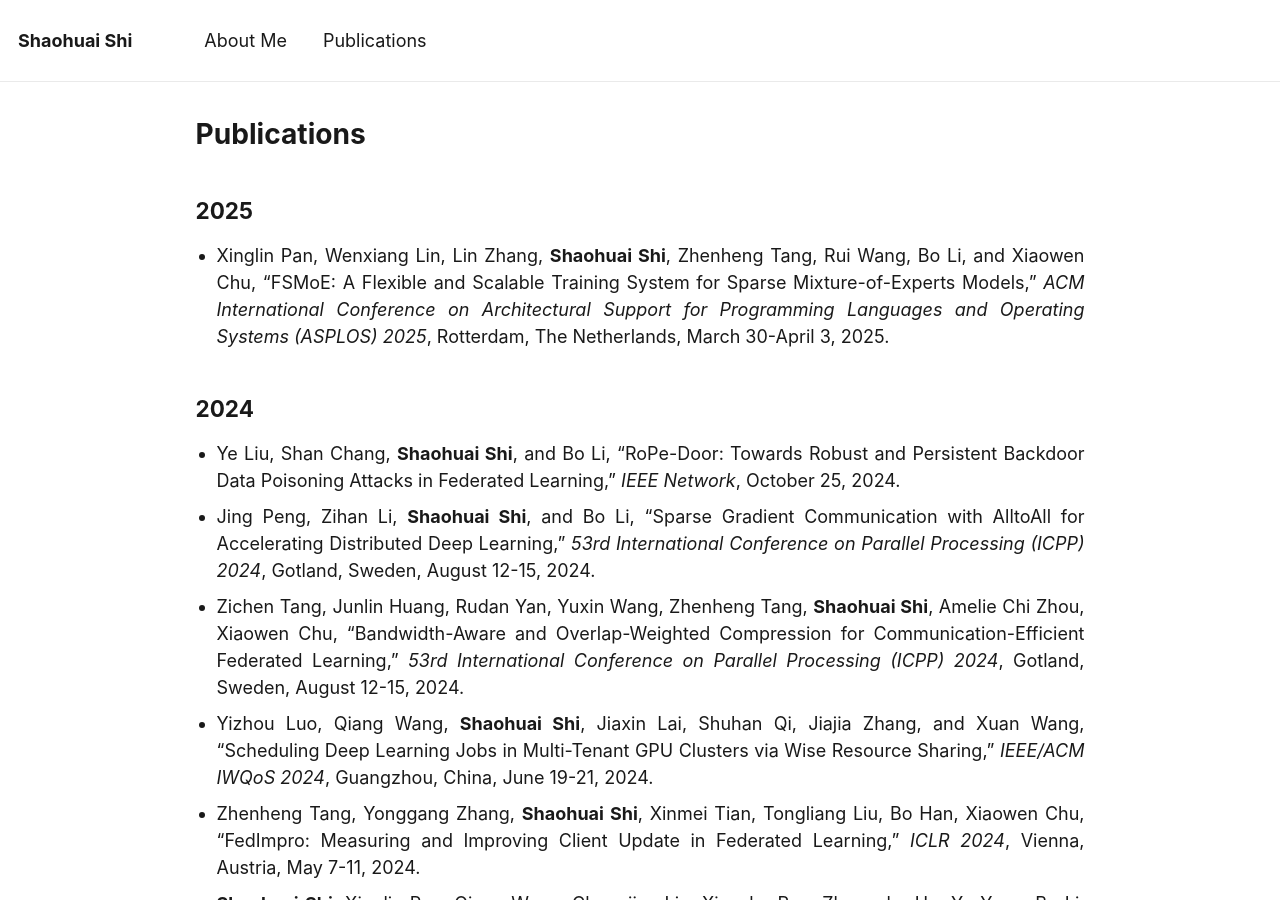
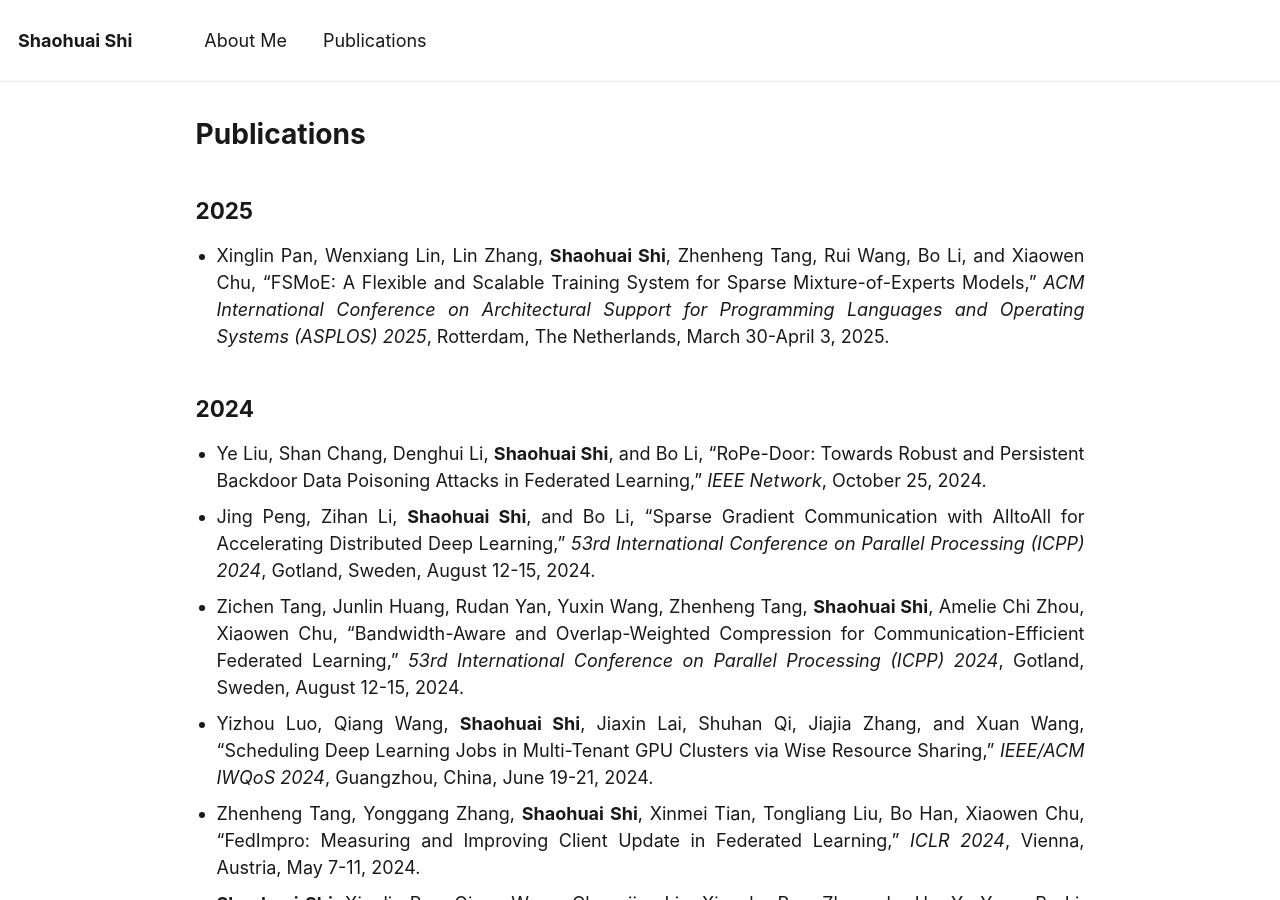
Before and after one commit to shaohuais/shaohuais.github.io, a Jekyll site: the page built from _pages/publications.md, in a window 1280 px wide and 900 px high. Built offline with Jekyll 4.4.1, drawn with Linux system fonts in a browser that asks for light colours.

```diff
--- a/_pages/publications.md
+++ b/_pages/publications.md
@@ -17,7 +17,7 @@ Publications
 - Xinglin Pan, Wenxiang Lin, Lin Zhang, **Shaohuai Shi**, Zhenheng Tang, Rui Wang, Bo Li, and Xiaowen Chu, "FSMoE: A Flexible and Scalable Training System for Sparse Mixture-of-Experts Models," *ACM International Conference on Architectural Support for Programming Languages and Operating Systems (ASPLOS) 2025*, Rotterdam, The Netherlands, March 30-April 3, 2025.
 
 ## 2024
-- Ye Liu, Shan Chang, **Shaohuai Shi**, and Bo Li, "RoPe-Door: Towards Robust and Persistent Backdoor Data Poisoning Attacks in Federated Learning," *IEEE Network*, October 25, 2024.
+- Ye Liu, Shan Chang, Denghui Li, **Shaohuai Shi**, and Bo Li, "RoPe-Door: Towards Robust and Persistent Backdoor Data Poisoning Attacks in Federated Learning," *IEEE Network*, October 25, 2024.
 - Jing Peng, Zihan Li, **Shaohuai Shi**, and Bo Li, "Sparse Gradient Communication with AlltoAll for Accelerating Distributed Deep Learning," *53rd International Conference on Parallel Processing (ICPP) 2024*, Gotland, Sweden, August 12-15, 2024.
 - Zichen Tang, Junlin Huang, Rudan Yan, Yuxin Wang, Zhenheng Tang, **Shaohuai Shi**, Amelie Chi Zhou, Xiaowen Chu, "Bandwidth-Aware and Overlap-Weighted Compression for Communication-Efficient Federated Learning," *53rd International Conference on Parallel Processing (ICPP) 2024*, Gotland, Sweden, August 12-15, 2024.
 - Yizhou Luo, Qiang Wang, **Shaohuai Shi**, Jiaxin Lai, Shuhan Qi, Jiajia Zhang, and Xuan Wang, "Scheduling Deep Learning Jobs in Multi-Tenant GPU Clusters via Wise Resource Sharing," *IEEE/ACM IWQoS 2024*, Guangzhou, China, June 19-21, 2024.
```
